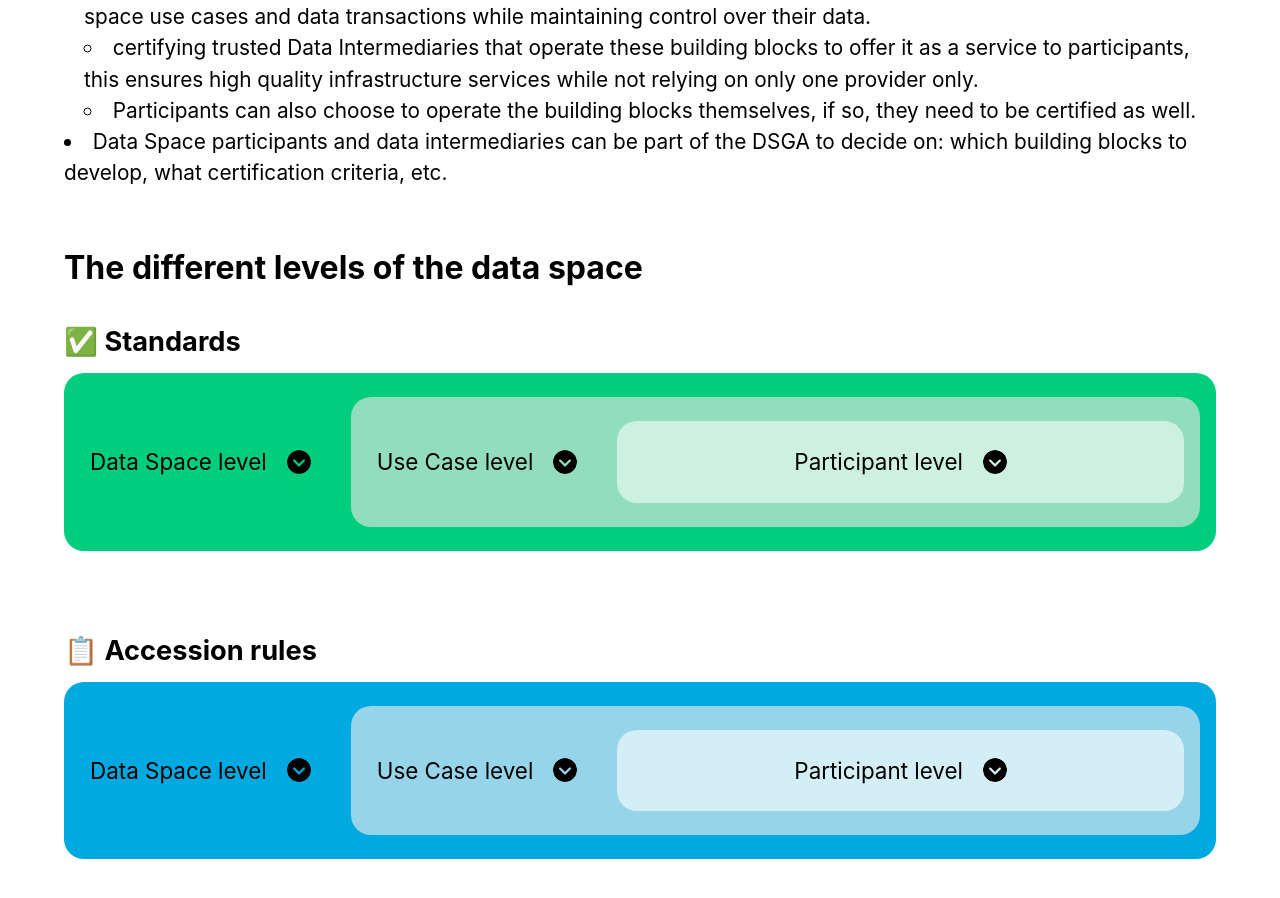
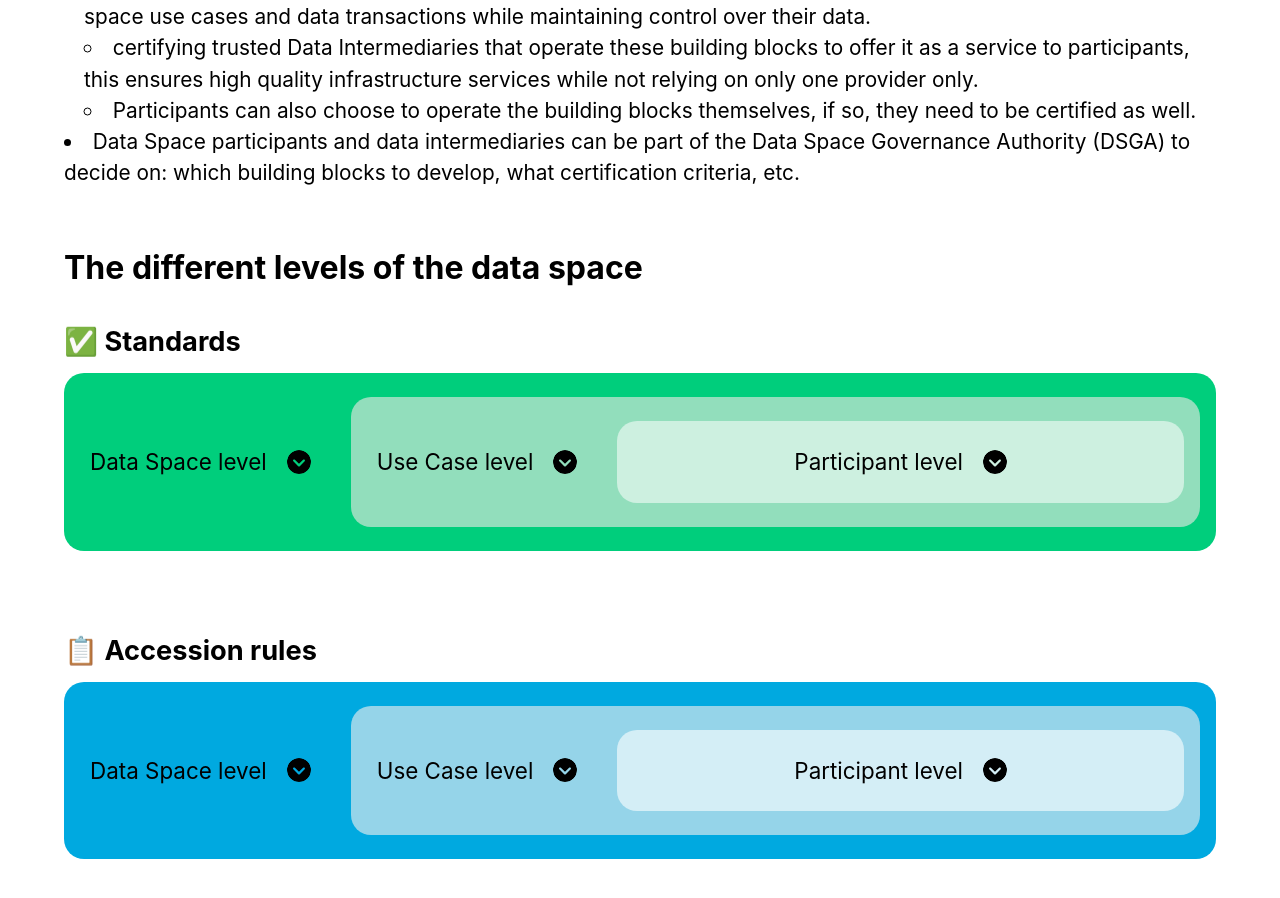
Before and after one commit to VisionsOfficial/ds4s-blueprint, a React (Vite) app: page /governance in a window 1280 px wide. Shown: the part 1260-2158 px from the top of the page. Built offline with nearby package versions, Linux system fonts and the light colour scheme.

Commit message:
feat: add full name in wording Data Space Governance Authority (DSGA)

```diff
--- a/src/components/molecules/Dropdowns/NestedDropdown/NestedDropdown.tsx
+++ b/src/components/molecules/Dropdowns/NestedDropdown/NestedDropdown.tsx
@@ -79,7 +79,7 @@ export const NestedDropdown = ({
       case "Standards":
         setCurrentCategoryContent({
           dataSpace:
-            "DSGA prescribes the usage of a minimal set of standards essential for the functioning of the dataspace. It may also propose a list of optional standards that may facilitate interoperability of the dataspaces. It bases its decision/choice on sector-specific standards and DSSC for enabling interoperability among data spaces and usage of generic building blocks.",
+            "Data Space Governance Authority (DSGA) prescribes the usage of a minimal set of standards essential for the functioning of the dataspace. It may also propose a list of optional standards that may facilitate interoperability of the dataspaces. It bases its decision/choice on sector-specific standards and DSSC for enabling interoperability among data spaces and usage of generic building blocks.",
           ecosystem:
             "On this level the selection of additional standards relevant for the Data space use case is conducted. Depending on the data space use case and its specific use cases, the applicable sectorial standards will vary. Furthermore, the guidelines, best practices, and examples relevant for the data space use case are set. On this level the on-boarding of new participants is carried out and a critical mass of users is achieved. Furthermore, a roadmap for the implementation of missing technical components could be proposed at this decision level (e. g., data space connectors supporting specific legacy systems).",
           participantLevel:
@@ -134,7 +134,7 @@ export const NestedDropdown = ({
           ecosystem:
             "Defines technical and organisational aspects for data policy enforcement and ensures compliance with those policies. Technical aspects can include access control policies, implementation of technical controls, encryption and data integrity checks. Organisational aspects can include formal data governance structures, administrative control and data protection policies. It can also define some general rules on data policies, like which participant roles are allowed to access specific data types",
           participantLevel:
-            "Defines policies for their own data products based on general rules set by the DSGA. It also adheres to policies of other participants when using their data products. Special care must be taken in usage policies for derived products.",
+            "Defines policies for their own data products based on general rules set by the Data Space Governance Authority (DSGA). It also adheres to policies of other participants when using their data products. Special care must be taken in usage policies for derived products.",
         });
         break;
       case "Building blocks":
--- a/src/components/organisms/Sections/GovernanceSections/GovernanceDataSpaceInteractionModel/GovernanceDataSpaceInteractionModel.tsx
+++ b/src/components/organisms/Sections/GovernanceSections/GovernanceDataSpaceInteractionModel/GovernanceDataSpaceInteractionModel.tsx
@@ -34,7 +34,7 @@ export const GovernanceDataSpaceInteractionModel = () => {
         </li>
         <li>
           Data Space participants and data intermediaries can be part of the
-          DSGA to decide on: which building blocks to develop, what
+          Data Space Governance Authority (DSGA) to decide on: which building blocks to develop, what
           certification criteria, etc.
         </li>
       </ul>
```
